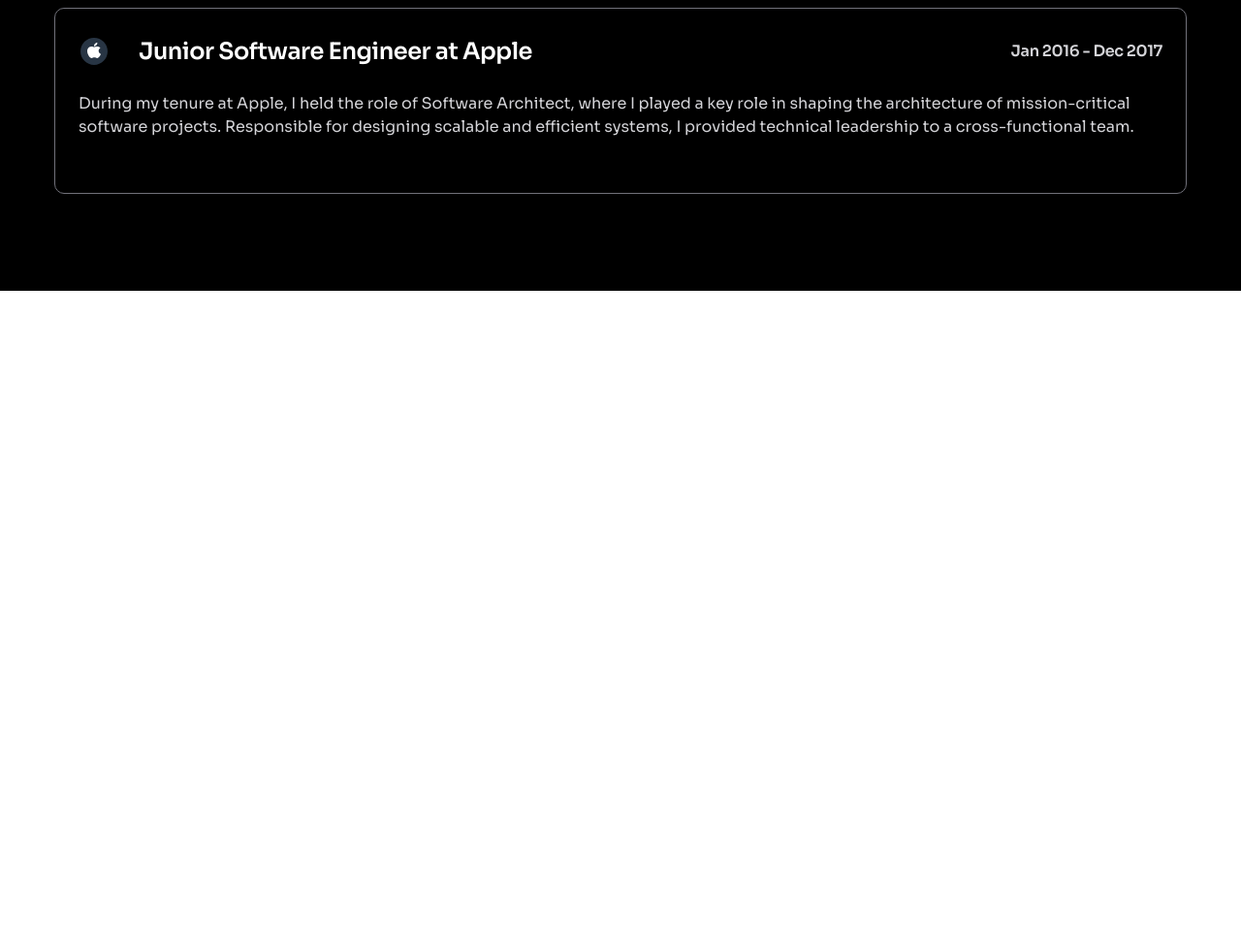
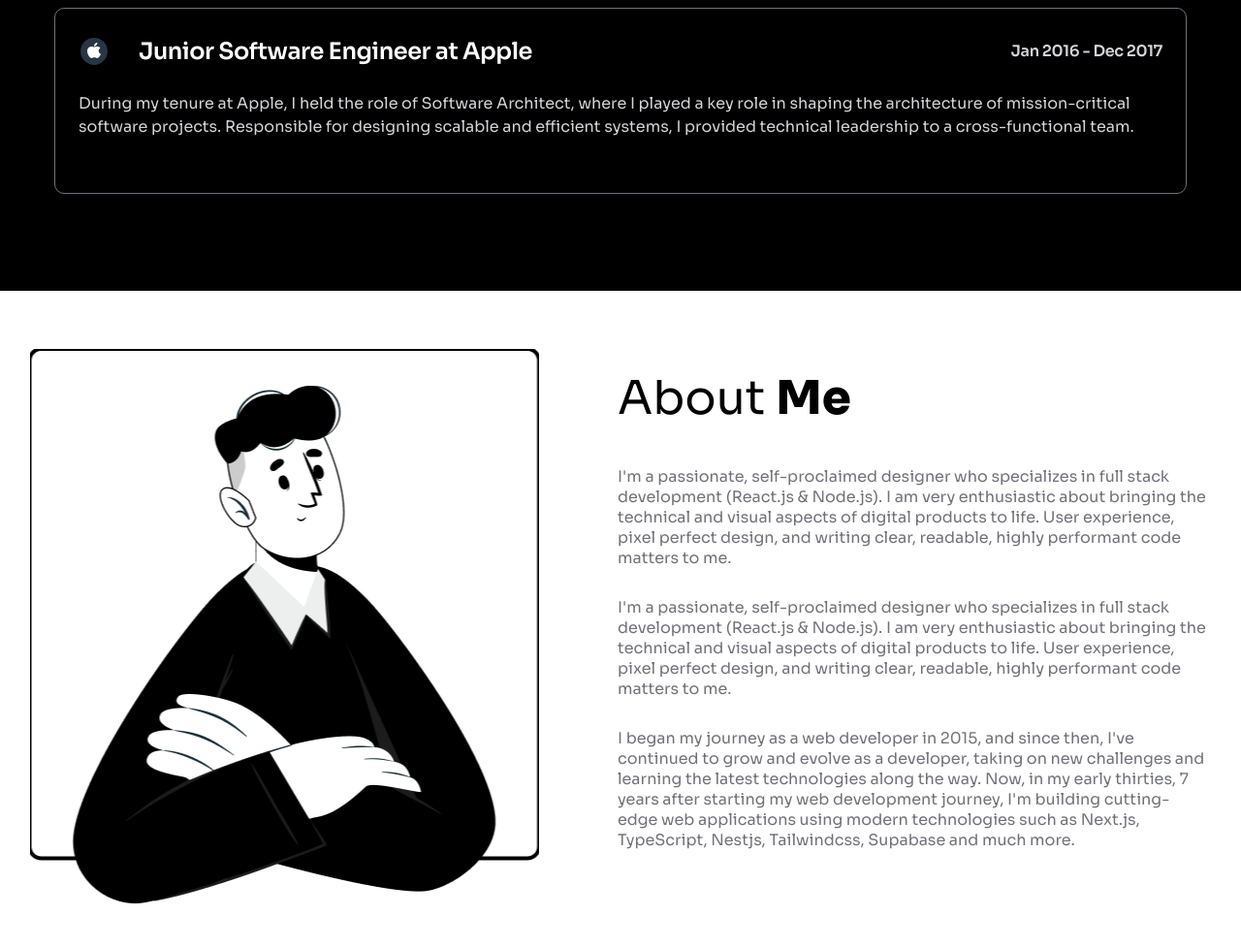
Before and after one commit to KokoraAndrey/Based-Portfolio, a plain HTML site: page index.html in a window 1280 px wide. Shown: the part 2274-3251 px from the top of the page at 97% size. Before the commit the page ends 2574 px from the top, so only its background shows below. Drawn offline with Linux system fonts and the light colour scheme.

Commit message:
create: about block

```diff
--- a/index.html
+++ b/index.html
@@ -450,7 +450,52 @@
                     </div>
                 </div>
             </section>
-
+            <section class="about">
+                <div class="container">
+                    <div class="about__wrapper">
+                        <div class="about__img"></div>
+                        <div class="about__content">
+                            <h4 class="about__title">
+                                About <span class="about__title--bold">Me</span>
+                            </h4>
+                            <p class="about__description">
+                                <span class="about__description--first">
+                                    I'm a passionate, self-proclaimed designer
+                                    who specializes in full stack development
+                                    (React.js & Node.js). I am very enthusiastic
+                                    about bringing the technical and visual
+                                    aspects of digital products to life. User
+                                    experience, pixel perfect design, and
+                                    writing clear, readable, highly performant
+                                    code matters to me.
+                                </span>
+                                <span class="about__description--second">
+                                    I'm a passionate, self-proclaimed designer
+                                    who specializes in full stack development
+                                    (React.js & Node.js). I am very enthusiastic
+                                    about bringing the technical and visual
+                                    aspects of digital products to life. User
+                                    experience, pixel perfect design, and
+                                    writing clear, readable, highly performant
+                                    code matters to me.
+                                </span>
+                                <span class="about__description--third">
+                                    I began my journey as a web developer in
+                                    2015, and since then, I've continued to grow
+                                    and evolve as a developer, taking on new
+                                    challenges and learning the latest
+                                    technologies along the way. Now, in my early
+                                    thirties, 7 years after starting my web
+                                    development journey, I'm building
+                                    cutting-edge web applications using modern
+                                    technologies such as Next.js, TypeScript,
+                                    Nestjs, Tailwindcss, Supabase and much more.
+                                </span>
+                            </p>
+                        </div>
+                    </div>
+                </div>
+            </section>
         </main>
     </body>
 </html>
--- a/scss/blocks/_about.scss
+++ b/scss/blocks/_about.scss
@@ -0,0 +1,55 @@
+.about {
+    &__wrapper {
+        padding: 60px 0 100px 0;
+        display: flex;
+        gap: 81px;
+    }
+
+    &__img {
+        width: 100%;
+        max-width: 525px;
+        position: relative;
+
+        &::before {
+            content: '';
+            position: absolute;
+            top: 0;
+            left: 0;
+            background-image: url('../../img/about/man.png');
+            background-repeat: no-repeat;
+            background-position: center;
+            width: 100%;
+            max-width: 525px;
+            height: 572px;
+        }
+    }
+
+    &__content {
+        width: 100%;
+        max-width: 610px;
+    }
+
+    &__title {
+        @include Title($black-color, start);
+        margin-bottom: 40px;
+        margin-top: 20px;
+    }
+
+    &__description {
+        & span {
+            display: block;
+            &:not(:last-child) {
+                margin-bottom: 30px;
+            }
+        }
+    }
+
+    &__description--first {
+    }
+
+    &__description--second {
+    }
+
+    &__description--third {
+    }
+}
```
Also changed, not shown: css/style.css, img/about/man.png (added), 1 other file.
